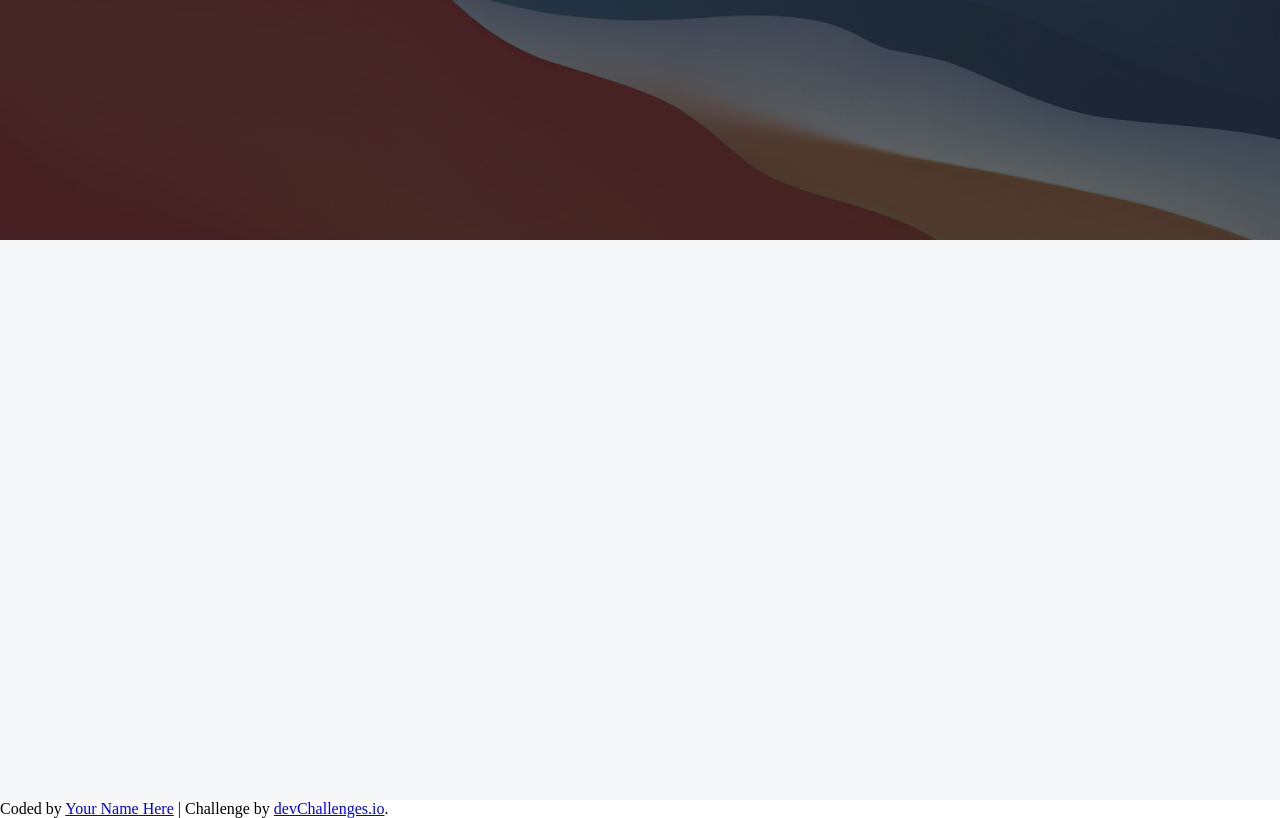
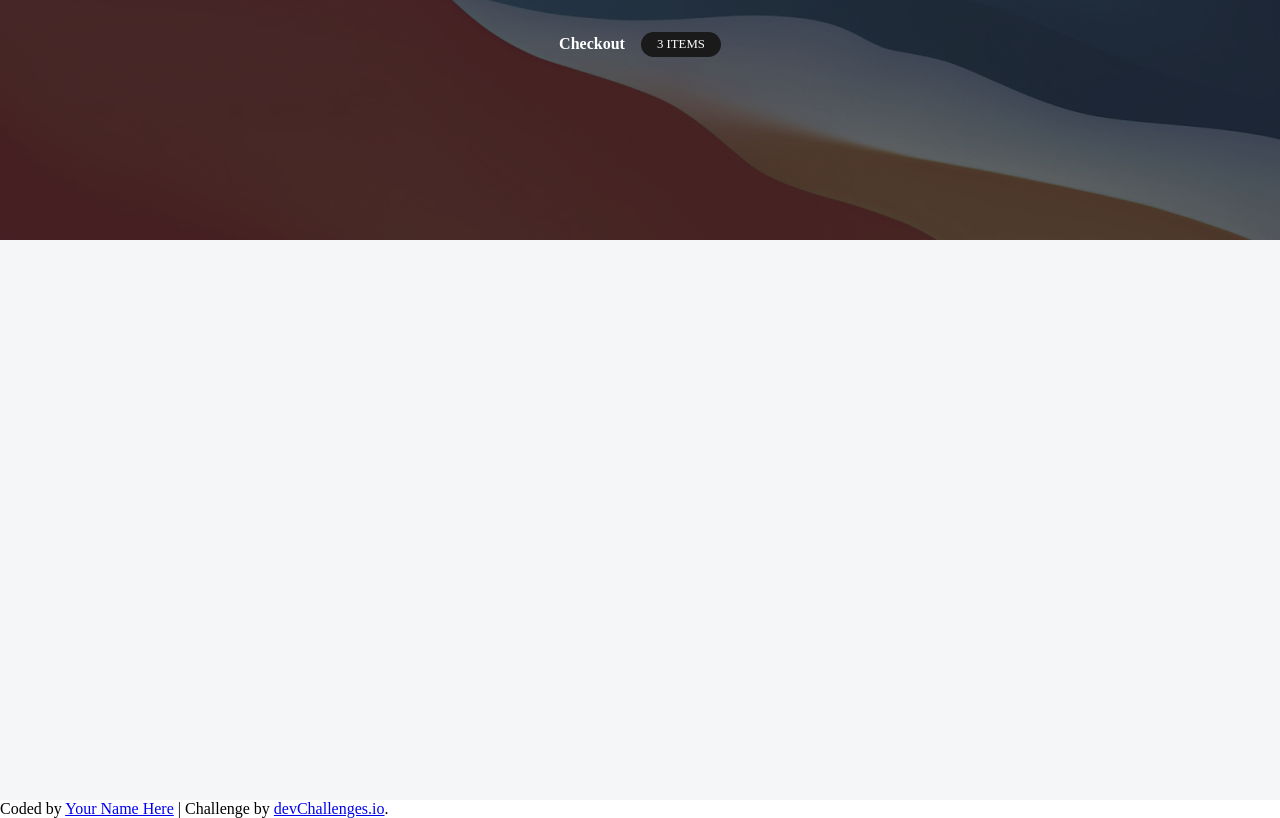
Before and after one commit to Ardi808/device-shop-checkout, a plain HTML site: page index.html in a window 1280 px wide. Drawn offline with Linux system fonts and the light colour scheme.

Commit message:
mengatur tag header

```diff
--- a/css/styles.css
+++ b/css/styles.css
@@ -41,3 +41,17 @@ main {
   background-size: contain;
   padding: 2rem;
 }
+header {
+  color: var(--color-text-inverse);
+  display: flex;
+  justify-content: center;
+  align-items: center;
+  gap: 1rem;
+}
+header p {
+  font-size: .8rem;
+  background-color: var(--color-button-primary);
+  padding: .3rem 1rem;
+  border-radius: 20px;
+  text-transform: uppercase;
+}
--- a/index.html
+++ b/index.html
@@ -16,12 +16,15 @@
   </head>
   <body>
     <main>
-
+      <header>
+        <h1>Checkout</h1>
+        <p>3 items</p>
+      </header>
     </main>
     <!--
-    Checkout
 
-    3 items
+
+
 
     iPhone 12 Pro
 
```
